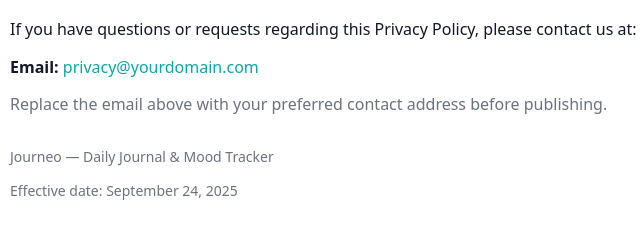
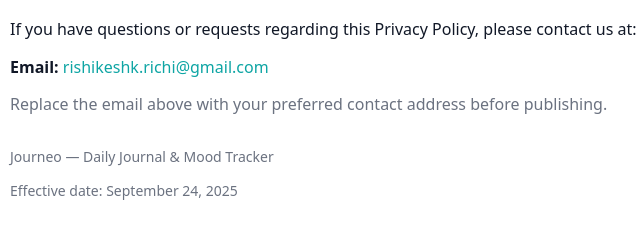
Before and after one commit to rishikesh-dev/journeo, a plain HTML site: page index.html in a window 1280 px wide. Shown: the part 2330-2559 px from the top of the page, 180-820 px from the left. Drawn offline with Linux system fonts and the light colour scheme.

Commit message:
Update index.html

```diff
--- a/index.html
+++ b/index.html
@@ -84,7 +84,7 @@
 
     <h2>10. Contact Us</h2>
     <p>If you have questions or requests regarding this Privacy Policy, please contact us at:</p>
-    <p><strong>Email:</strong> <a href="mailto:privacy@yourdomain.com">privacy@yourdomain.com</a></p>
+    <p><strong>Email:</strong> <a href="mailto:rishikeshk.richi@gmail.com">rishikeshk.richi@gmail.com</a></p>
     <p class="muted">Replace the email above with your preferred contact address before publishing.</p>
 
     <footer>
```
